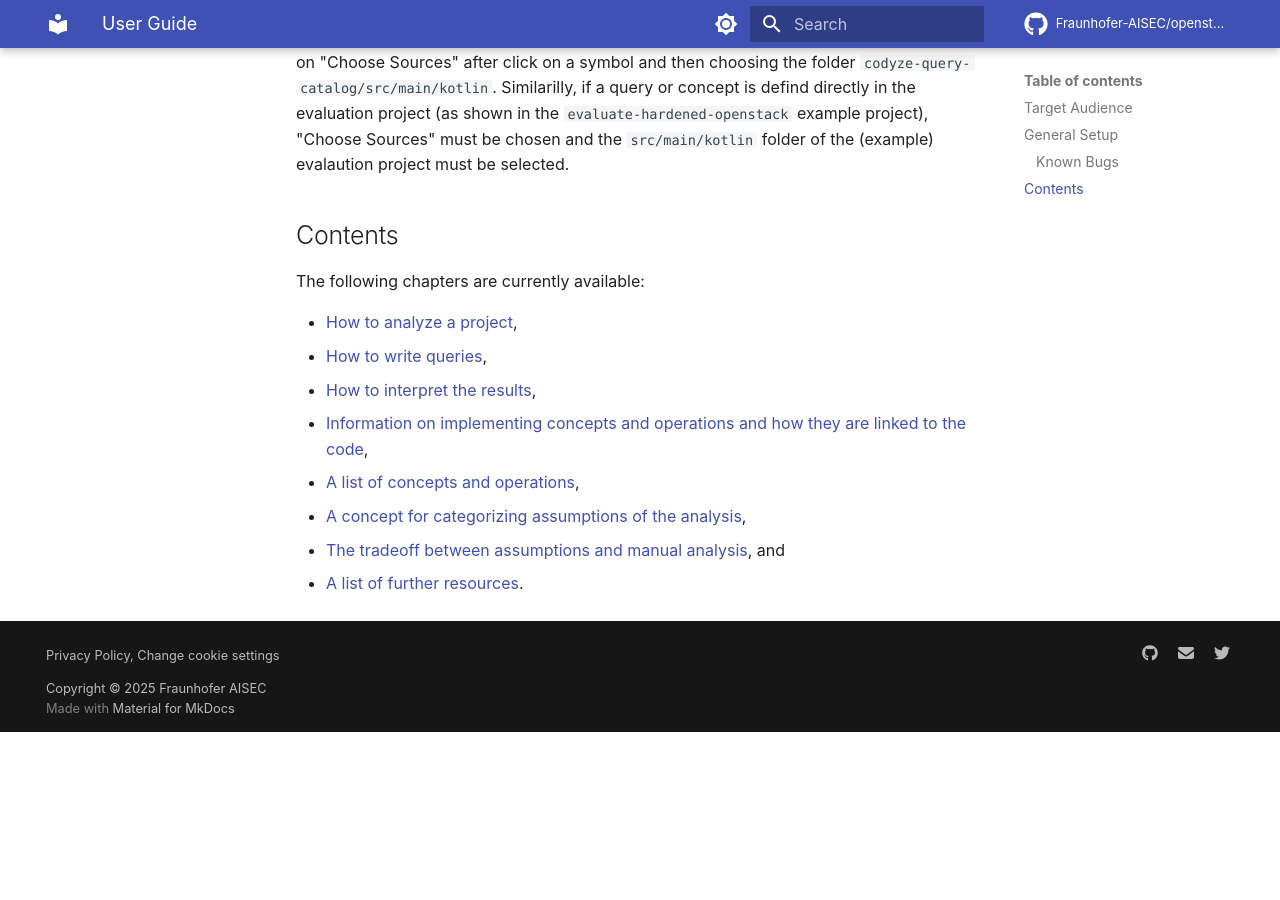
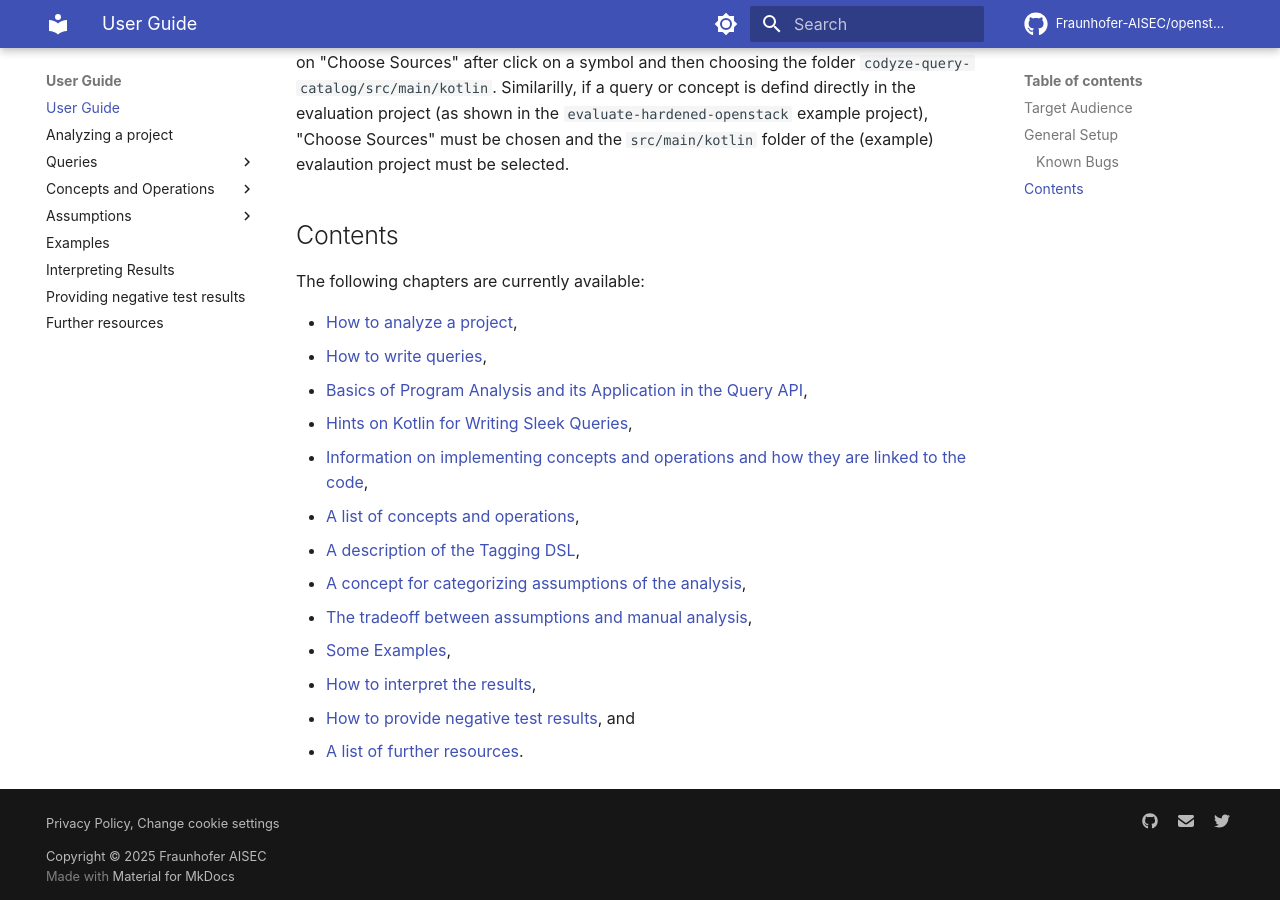
Before and after one commit to Fraunhofer-AISEC/codyze-evaluator, an MkDocs documentation site: the page built from documentation/docs/user-guide.md, in a window 1280 px wide and 900 px high, scrolled down 948 px. Built offline with MkDocs 1.6.1 and Material for MkDocs 9.7.7, drawn with Linux system fonts in a browser that asks for light colours; comment, search, counter and statistics services are not loaded; before the commit the page ends 1680 px from its top, so only the background shows below that.

Commit message:
Update user guide overview

```diff
--- a/documentation/docs/user-guide.md
+++ b/documentation/docs/user-guide.md
@@ -31,9 +31,14 @@ The following chapters are currently available:
 
 * [How to analyze a project](analyzing-project.md),
 * [How to write queries](writing-queries.md),
-* [How to interpret the results](understanding-results.md),
+* [Basics of Program Analysis and its Application in the Query API](program-analysis-basics.md),
+* [Hints on Kotlin for Writing Sleek Queries](kotlin-for-queries.md),
 * [Information on implementing concepts and operations and how they are linked to the code](concepts-and-operations.md),
 * [A list of concepts and operations](list-concepts-and-operations.md),
+* [A description of the Tagging DSL](tagging-dsl.md),
 * [A concept for categorizing assumptions of the analysis](assumptions-concept.md),
-* [The tradeoff between assumptions and manual analysis](assumptions-tradeoff.md), and
+* [The tradeoff between assumptions and manual analysis](assumptions-tradeoff.md),
+* [Some Examples](examples.md),
+* [How to interpret the results](understanding-results.md),
+* [How to provide negative test results](negative-tests.md), and
 * [A list of further resources](more-resources.md).
--- a/documentation/mkdocs.yaml
+++ b/documentation/mkdocs.yaml
@@ -162,6 +162,7 @@ nav:
       - "Analysis of Security Claims": security-promises.md
       - "Analysis of the TOE's Security Features": toe.md
   - "User Guide":
+      - user-guide.md
       - "Analyzing a project": analyzing-project.md
       - "Queries":
         - "Writing queries": writing-queries.md
```
